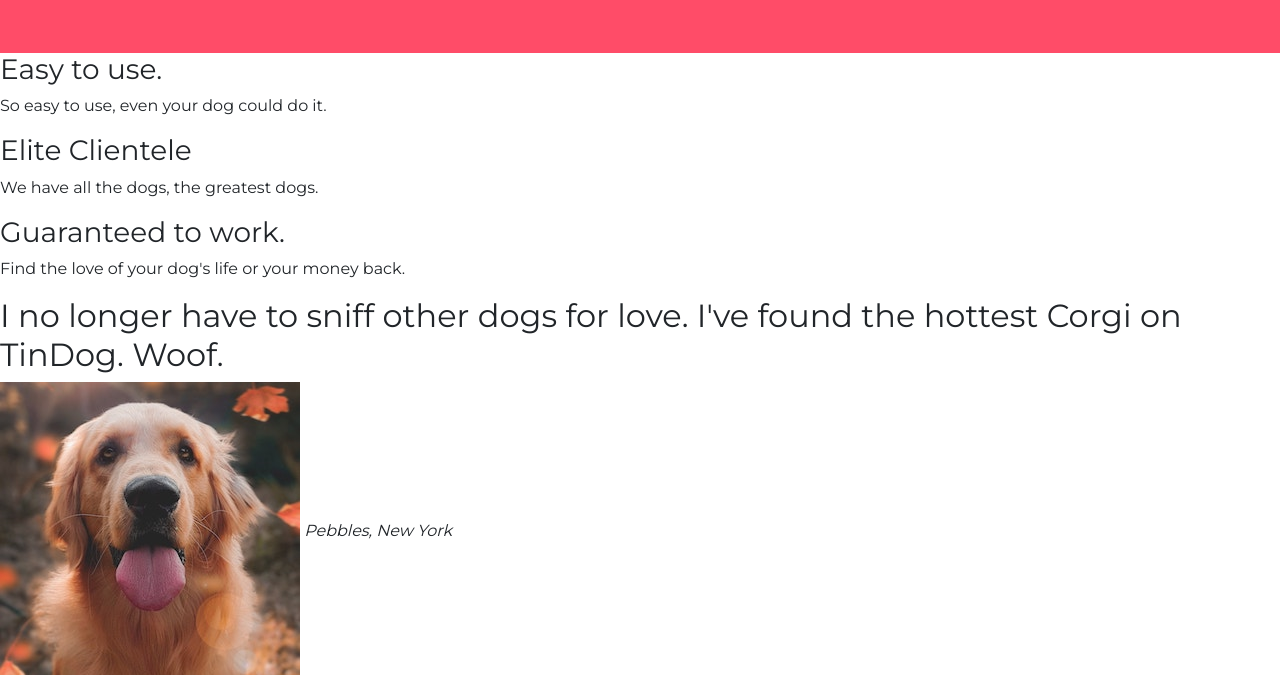
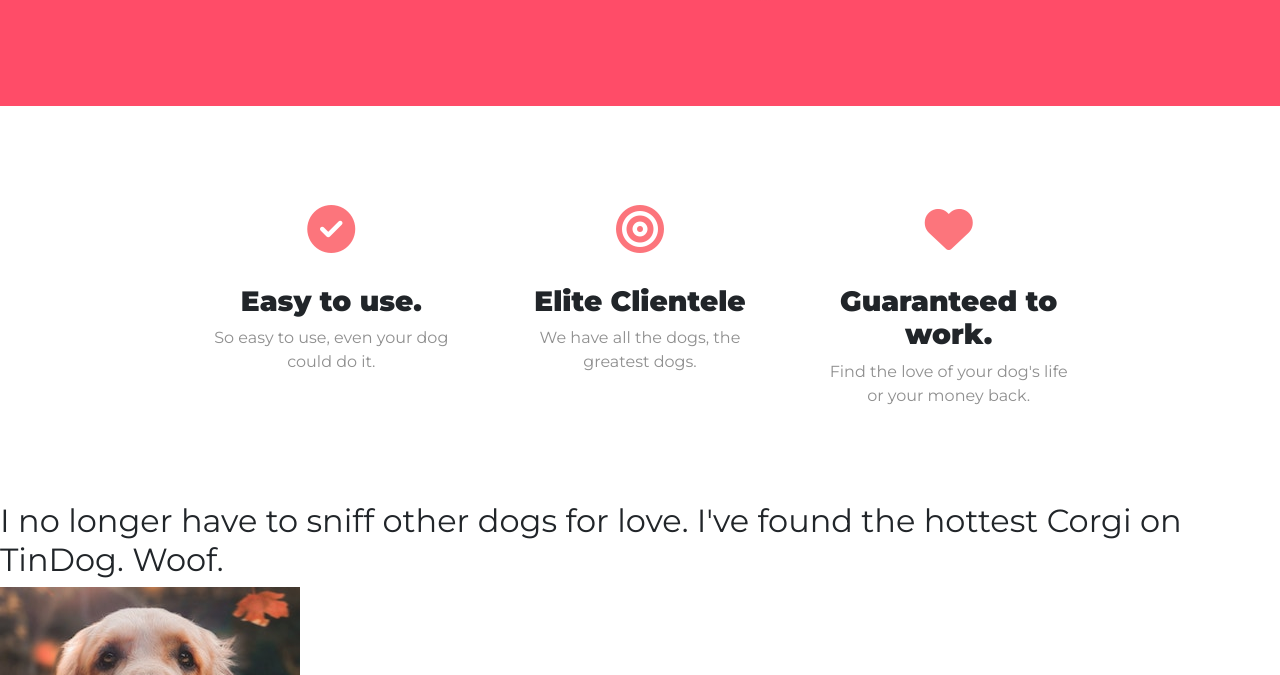
Before and after one commit to michizler/Bootstrap_Landing_Page, a plain HTML site: page index.html in a window 1280 px wide. Shown: the part 780-1455 px from the top of the page. Drawn offline with nearby package versions, Linux system fonts and the light colour scheme.

Commit message:
Finished styling the features page

```diff
--- a/css/styles.css
+++ b/css/styles.css
@@ -11,6 +11,15 @@ h1 {
     font-weight: 900;
     font-size: 3.5rem;
     line-height: 1.5
+}
+
+h3 {
+    font-family: "Montserrat";
+    font-weight: bold;
+}
+
+p {
+    color: #8f8f8f
 }
 
 .brand-text {
@@ -27,9 +36,25 @@ h1 {
     margin: 5% 3% 0;
 }
 
+.feature-box {
+    padding: 0 1.8rem 2.5rem;
+    text-align: center;
+}
+
+.feature-icon {
+    color: #fc757c;
+    font-size: 3rem;
+    padding: 3.8rem 0 2rem;
+    width: 70%;
+}
+
+.feature-icon:hover {
+    color: #ff4c68;
+}
+
 .iphone {
     transform: rotate(25deg);
-    padding-top: 4.5rem;
+    padding: 4.5rem 0 0 1.2rem;
 }
 
 .nav-item {
@@ -50,4 +75,5 @@ h1 {
 
 #iphone6 {
     width: 60%;
+    padding-top: 2.5rem;
 }
--- a/index.html
+++ b/index.html
@@ -72,16 +72,30 @@
   <!-- Features -->
 
   <section id="features">
+    <div class="container-fluid">
+      <div class="row">
+        <div class="col-lg-4 feature-box">
+          <span class="fa-solid fa-circle-check feature-icon"></span>
+          <h3>Easy to use.</h3>
+          <p>So easy to use, even your dog could do it.</p>
+        </div>
+        <div class="col-lg-4 feature-box">
+          <span class="fa-solid fa-bullseye feature-icon"></span>
+          <h3>Elite Clientele</h3>
+          <p>We have all the dogs, the greatest dogs.</p>
+        </div>
+        <div class="col-lg-4 feature-box">
+          <span class="fa-solid fa-heart feature-icon"></span>
+          <h3>Guaranteed to work.</h3>
+          <p>Find the love of your dog's life or your money back.</p>
+        </div>
+      </div>
+    </div>
 
-    <h3>Easy to use.</h3>
-    <p>So easy to use, even your dog could do it.</p>
-    <p></p>
 
-    <h3>Elite Clientele</h3>
-    <p>We have all the dogs, the greatest dogs.</p>
 
-    <h3>Guaranteed to work.</h3>
-    <p>Find the love of your dog's life or your money back.</p>
+
+
 
   </section>
 
```
